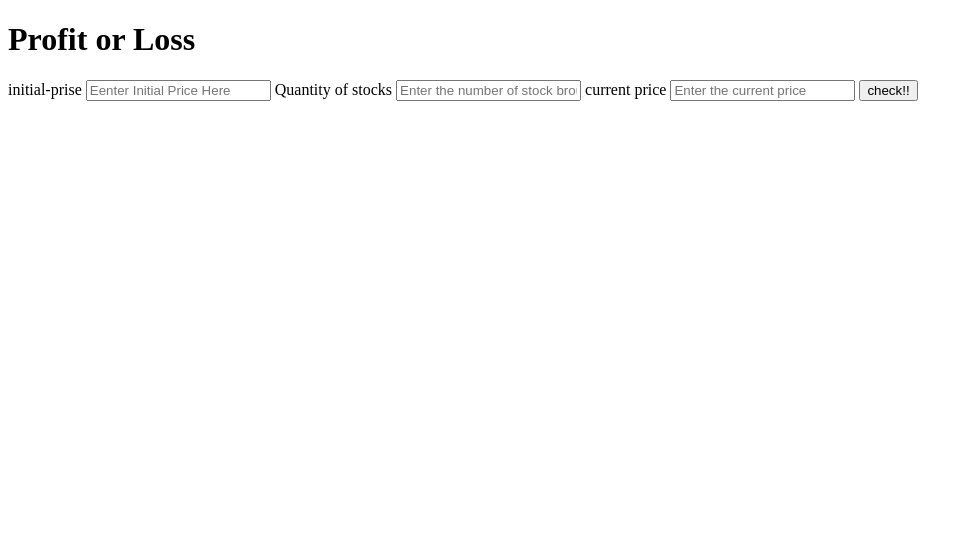
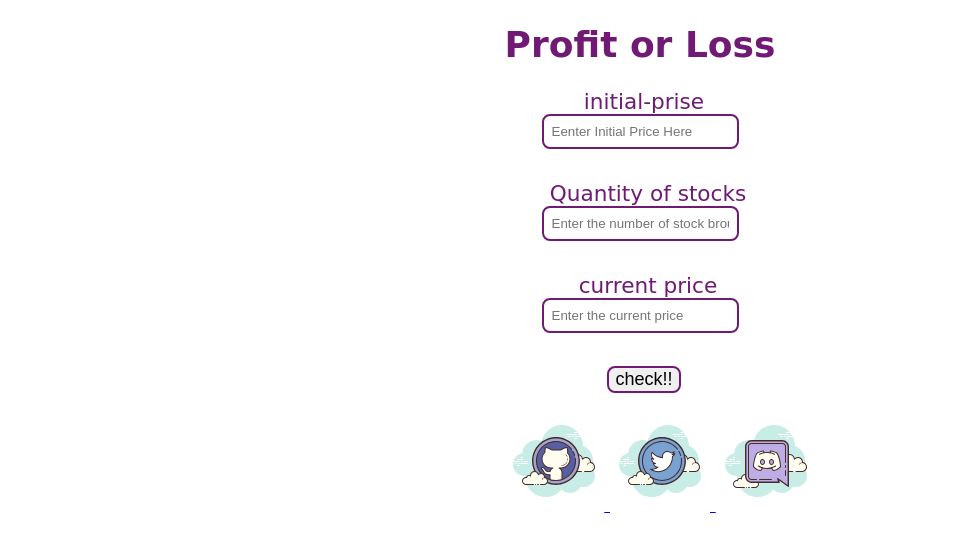
Before and after one commit to Lavanyabts/profitor-loss, a plain HTML site: page index.html in a window 1280 px wide. Shown: the whole page, without its empty margins (0-973 px from the left). Drawn offline with Linux system fonts and the light colour scheme; a web font is replaced by a local one.

Commit message:
docs: push

```diff
--- a/app.js
+++ b/app.js
@@ -7,19 +7,15 @@ var outputBox = document.querySelector('#output-box');
 
 function calculateProfitAndLoss(initial, quantity, current)
 {
-    if(initial > current) {
+    if (current > initial) {
+        var profit = (current - initial) * quantity;
+        var profitPercentage = (profit / initial) * 100;
+        showOutput(`Profit is ${profit}. Profit percentage is ${profitPercentage}%`);
+    } else if (current < initial) {
         var loss = (initial - current) * quantity;
         var lossPercentage = (loss / initial) * 100;
-        showOutput('loss is ${loss}. loss percentage is ${lossPercentage}%');
-    }
-
-    else if(current > initial) {
-        var profit = (current - initial) * quantity;
-        var profitPercentage = (profit / initial) * 100;
-        showOutput('profit is ${profit}. profit percentage is ${profitPercentage}%');
-    }
-
-    else {
+        showOutput(`Loss is ${loss}. Loss percentage is ${lossPercentage}%`);
+    } else {
         showOutput('There is nothing to loss or gain!');
     }
 }
--- a/index.html
+++ b/index.html
@@ -5,7 +5,7 @@
     <meta http-equiv="X-UA-Compatible" content="IE=edge">
     <meta name="viewport" content="width=device-width, initial-scale=1.0">
     <title>profit or loss</title>
-    <link href="style.css" rel="stylesheet" type="text/css" />
+    <link href="styles.css" rel="stylesheet" type="text/css"  />
 </head>
 <body>
     <h1>Profit or Loss</h1>
@@ -21,7 +21,18 @@
         </label>
         <button id="submit-btn">check!!</button>
         <div id="output-box"></div>
-        <script src="app.js"></script>
     </main>
+    <ul class="footer-list">
+        <a class="link" href="https://github.com/Lavanyabts">
+    <img src="images/github.svg" alt="github"  />
+       </a>
+        <a class="link" href="https://twitter.com/bts_lavanyaa">
+    <img src="images/twitter.svg" alt="twitter"  />
+    </a>
+        <a class="link" href="https://discord.com/channels/@me">
+    <img src="images/discord.svg" alt="discord"  />
+    </a>
+    </ul>
+    <script src="app.js"></script>
 </body>
 </html>
--- a/styles.css
+++ b/styles.css
@@ -0,0 +1,38 @@
+@import url('https://fonts.googleapis.com/css2?family=Comic+Neue:wght@400;700&family=Dosis:wght@500&family=Fira+Sans+Condensed:ital,wght@0,300;1,200&family=Fredoka:wght@500&family=Koulen&family=Open+Sans:ital@1&family=Pacifico&family=Patrick+Hand&family=Rubik&family=Supermercado+One&display=swap');
+
+:root {
+    --primary-color: #701a75;
+  }
+
+body {
+  font-family: 'Koulen', cursive;
+  font-size: large;
+  color: var(--primary-color);
+  text-align: center;
+}
+
+label {
+    padding: 0.5rem;
+    font-size: larger;
+}
+
+input {
+    margin: auto;
+    display: block;
+    margin-bottom: 2rem;
+    padding: 0.5rem;
+    border-radius: 0.5rem;
+    border: 2px solid var(--primary-color);
+    color: black;
+}
+
+#outputBox {
+    padding: 1rem;
+}
+
+button {
+    font-size: large;
+    border-radius: 0.5rem;
+    padding: o.8rem;
+    border: 2px solid var(--primary-color);
+}
```
Also changed, not shown: images/discord.svg (added), images/github.svg (added), images/twitter.svg (added).
